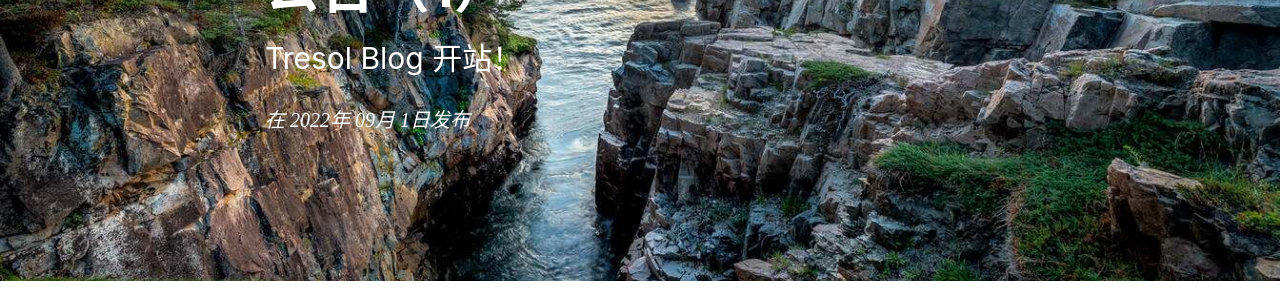
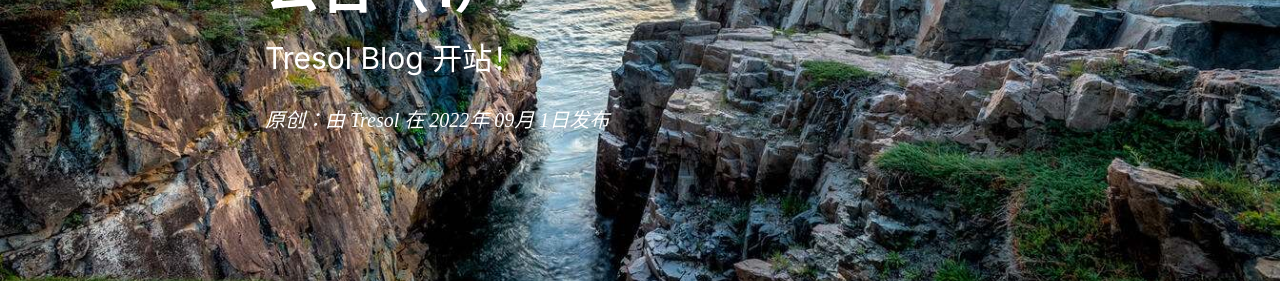
Before and after one commit to Tresol/tresol.github.io, a Jekyll site: the page built from _posts/2022-08-29-OpenCele.md, in a window 1280 px wide. Shown: the part 242-542 px from the top of the page. Built offline with Jekyll 4.4.1, drawn with Linux system fonts in a browser that asks for light colours; nearby versions of some CDN libraries; comment, search, counter and statistics services are not loaded.

Commit message:
Update intro-header.html

```diff
--- a/_includes/intro-header.html
+++ b/_includes/intro-header.html
@@ -46,7 +46,12 @@
                     <h1>{{ page.title }}</h1>
                     {% comment %} always create a h2 for keeping the margin {% endcomment %}
                     <h2 class="subheading">{{ page.subtitle }}</h2>
-                    <span class="meta">{% if page.type == '1' %} 原创：由 {% if page.author %}{{ page.author }}{% else %}{{ site.title }}{% endif %} 转载：由 {% if page.author %}{{ page.author }}{% else %}{{ site.title }}{% endif %}{% endif %} 在 {{ page.date | date: "%Y" }}年 {{ page.date | date: "%m" }}月 {{ page.date | date: "%-d" }}日发布</span>
+                    <span class="meta">
+                        {% if page.original == True %}
+                            原创：由 {% if page.author %}{{ page.author }}{% else %}{{ site.title }}{% endif %}
+                        {% else %}
+                            转载：转载自{{ page.original_author }} ,由 {% if page.author %}{{ page.author }}{% else %}{{ site.title }}{% endif %}
+                        {% endif %} 在 {{ page.date | date: "%Y" }}年 {{ page.date | date: "%m" }}月 {{ page.date | date: "%-d" }}日发布</span>
                 </div>
             </div>
         </div>
```
